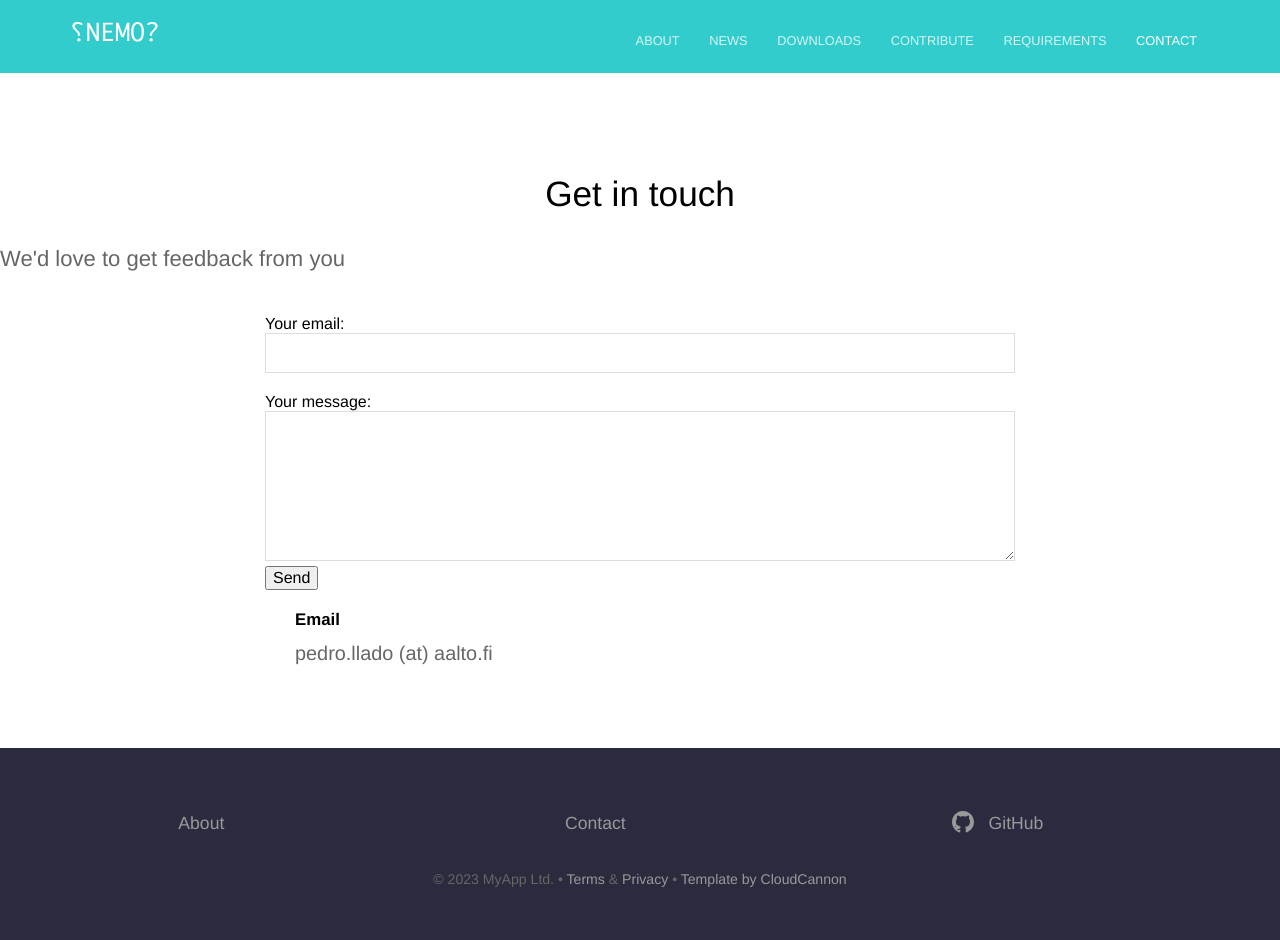
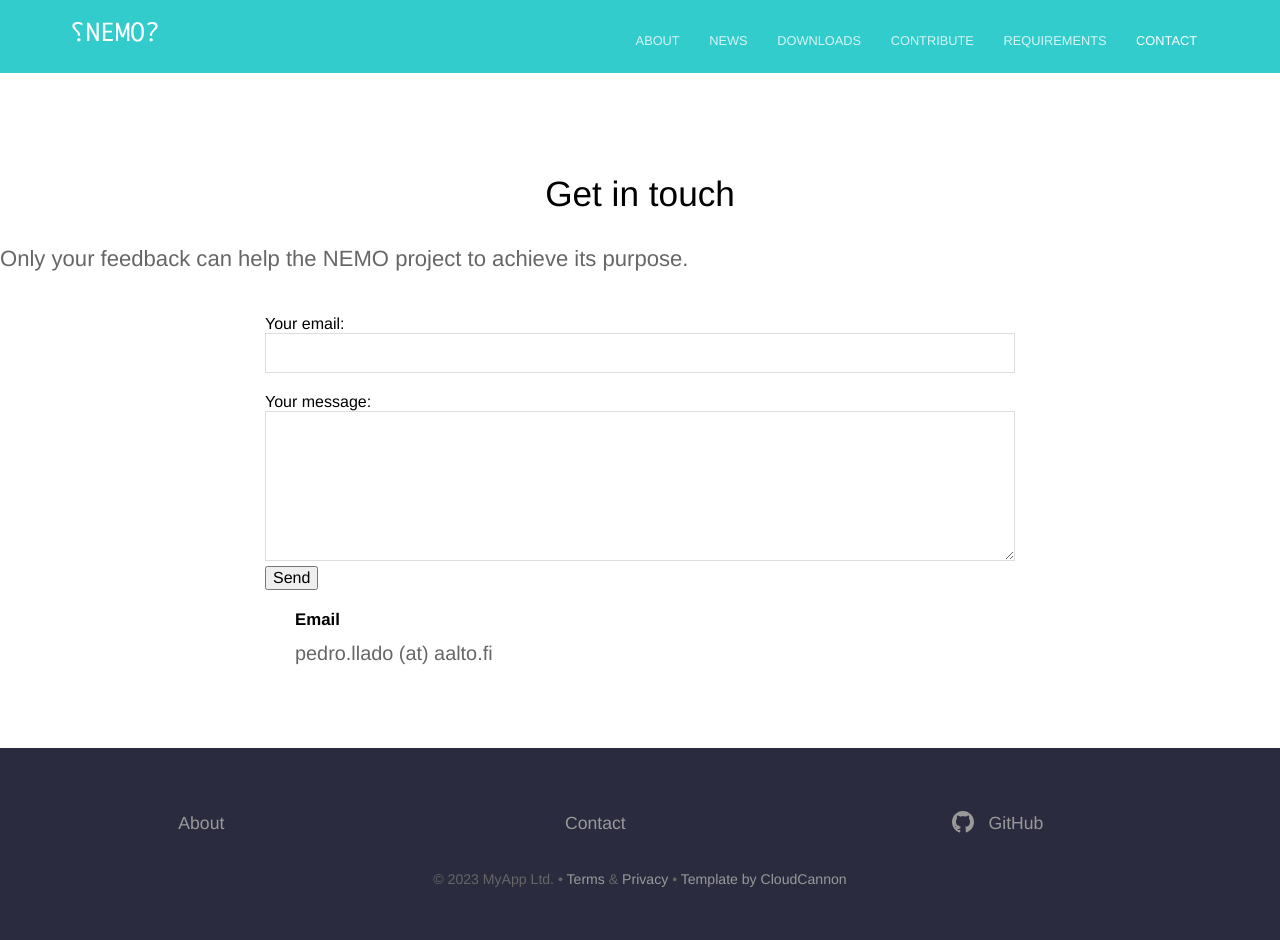
Before and after one commit to TheNEMOproject/TheNEMOproject.github.io, a Jekyll site: the page built from contact.html, in a window 1280 px wide. Built offline with Jekyll 4.4.1, drawn with Linux system fonts in a browser that asks for light colours.

Commit message:
Update contact.html

```diff
--- a/contact.html
+++ b/contact.html
@@ -1,7 +1,7 @@
 ---
 title: Contact
 heading: Get in touch
-description: We'd love to get feedback from you
+description: Only your feedback can help the NEMO project to achieve its purpose.
 ---
 
 <div class="contact-box">
```
